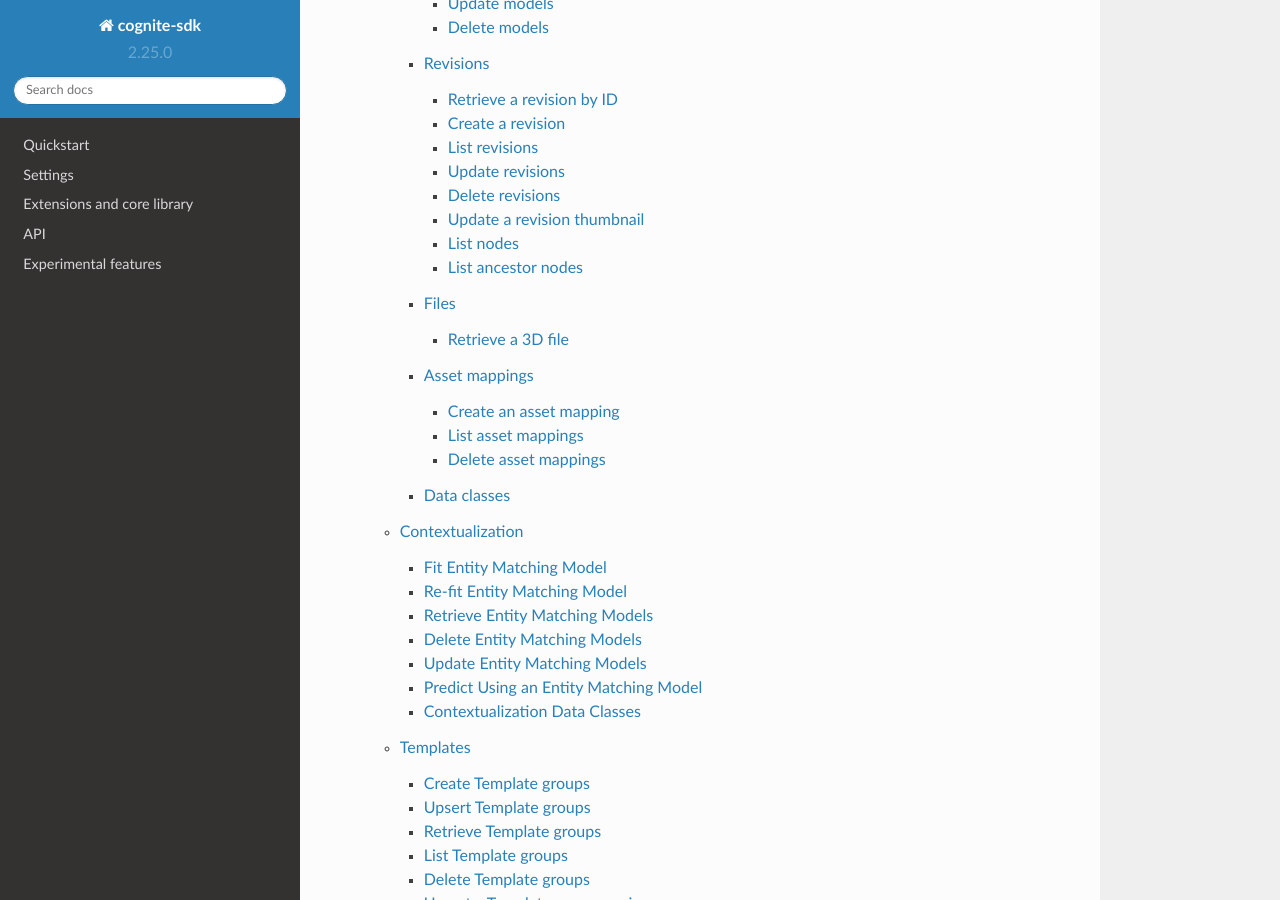
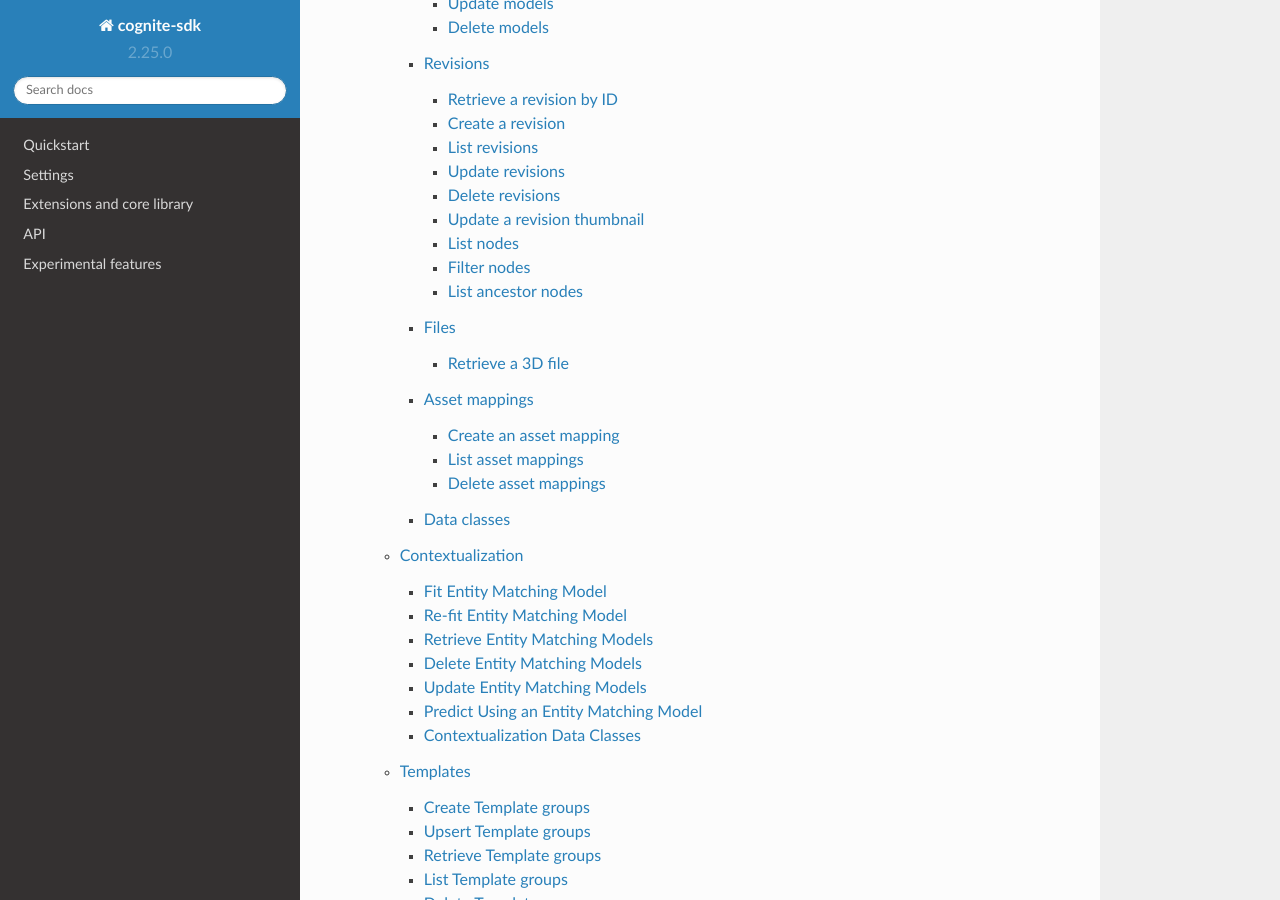
Before and after one commit to cognitedata/cognite-sdk-python, a Sphinx documentation site: the page built from docs/source/index.rst, in a window 1280 px wide and 900 px high, scrolled down 4621 px. Built offline with Sphinx 7.4.7 and the Read the Docs theme 2.0.0, drawn with Linux system fonts in a browser that asks for light colours.

Commit message:
Add entry in documentation

```diff
--- a/docs/source/cognite.rst
+++ b/docs/source/cognite.rst
@@ -784,6 +784,10 @@
 ~~~~~~~~~~
 .. automethod:: cognite.client._api.three_d.ThreeDRevisionsAPI.list_nodes
 
+Filter nodes
+~~~~~~~~~~~~
+.. automethod:: cognite.client._api.three_d.ThreeDRevisionsAPI.filter_nodes
+
 List ancestor nodes
 ~~~~~~~~~~~~~~~~~~~
 .. automethod:: cognite.client._api.three_d.ThreeDRevisionsAPI.list_ancestor_nodes
```
